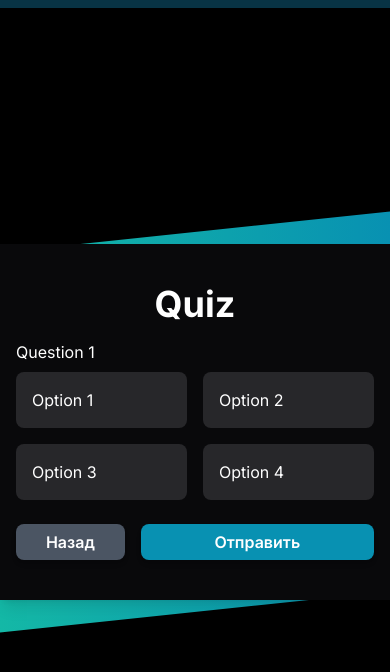
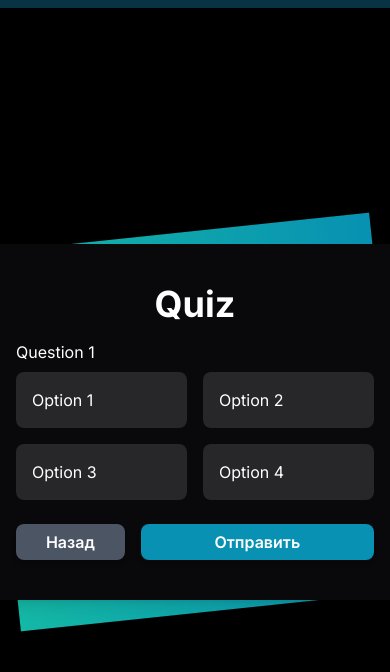
Before and after one commit to AgaspherGames/quizer, a Next.js app: page /quiz/1/1 in a window 390 px wide. Shown: the top 672 px of the page. Built offline with nearby package versions, Linux system fonts and the light colour scheme; no server answers.

Commit message:
super anims

```diff
--- a/components/component/quiz.tsx
+++ b/components/component/quiz.tsx
@@ -7,31 +7,89 @@ import { Button } from "@/components/ui/button";
 import { useParsedQuestion, useQuestions } from "@/hooks/hooks";
 import { useRouter } from "next/navigation";
 
-import React, { useEffect, useMemo } from "react";
+import React, { useEffect, useMemo, useState } from "react";
+import { motion, useCycle } from "framer-motion";
 import { twMerge } from "tailwind-merge";
+import { sleep } from "@/utils/utils";
 interface QuizProps {
   params: { id: string; questionId: string };
 }
 
+const panel = {
+  open: { opacity: 1 },
+  closed: { opacity: 0 },
+};
+const bg = {
+  closed: {
+    opacity: 0.5,
+    translateY: -500,
+    transition: {
+      type: "spring",
+    },
+  },
+  open: {
+    opacity: 1,
+    translateY: 0,
+    transition: {
+      type: "spring",
+    },
+  },
+};
+
 export const Quiz: React.FC<QuizProps> = ({ params }) => {
   const questions = useQuestions(params.id);
+  const [isClosing, toggle] = useCycle(false, true);
 
   const { isFirst, isLast, question } = useParsedQuestion(params.questionId);
 
   const router = useRouter();
 
-  function next() {
+  async function next() {
+    toggle();
+    await sleep(300);
     router.push(`/quiz/${params.id}/${+params.questionId + 1}`);
   }
-  function prev() {
+  async function prev() {
+    toggle();
+    await sleep(300);
     router.push(`/quiz/${params.id}/${+params.questionId - 1}`);
   }
 
+  function hide() {
+    toggle();
+  }
+
+  useEffect(() => {
+    return () => {};
+  }, []);
+
   return (
-    <div className="min-h-screen bg-black text-white py-6 flex flex-col justify-center sm:py-12">
+    <motion.div
+      animate={isClosing ? "closed" : "open"}
+      className="min-h-screen bg-black text-white py-6 flex flex-col justify-center sm:py-12"
+    >
       <div className="relative w-full py-3 sm:max-w-xl sm:mx-auto">
-        <div className="absolute inset-0 bg-gradient-to-r from-teal-500 to-cyan-600 shadow-lg transform -skew-y-6 sm:skew-y-0 sm:-rotate-6 sm:rounded-3xl" />
-        <div className="relative px-4 py-10 bg-zinc-950 shadow-lg sm:rounded-3xl sm:p-20">
+        <motion.div className="absolute inset-0" variants={bg}>
+          <motion.div
+            className="absolute inset-0 bg-gradient-to-r from-teal-500 to-cyan-600 shadow-lg transform -skew-y-6 sm:skew-y-0 sm:-rotate-6 sm:rounded-3xl"
+            initial={{ rotate: "84deg", scale: 0.3 }}
+            animate={{ rotate: "-6deg", scale: 1 }}
+            transition={{ duration: 1, type: "spring" }}
+          />
+        </motion.div>
+        <motion.div
+          initial={false}
+          drag={true}
+          dragConstraints={{ bottom: 0, left: 0, right: 0, top: 0 }}
+          className="relative px-4 py-10 bg-zinc-950 shadow-lg sm:rounded-3xl sm:p-20"
+        >
+          <motion.div
+            variants={panel}
+            initial={{ opacity: 0 }}
+            animate={{ opacity: 1 }}
+            transition={{ duration: 1, delay: 0.5, type: "spring" }}
+          >
+            <motion.div variants={panel}>
               <h1 className="text-4xl font-bold text-center mb-4">Quiz</h1>
               <div className="mb-5">
                 <label className="block mb-2">Question 1</label>
@@ -83,8 +141,10 @@ export const Quiz: React.FC<QuizProps> = ({ params }) => {
                   {isLast ? "Отправить" : "Следующий"}
                 </Button>
               </div>
+            </motion.div>
+          </motion.div>
+        </motion.div>
       </div>
-      </div>
-    </div>
+    </motion.div>
   );
 };
--- a/lib/utils.ts
+++ b/lib/utils.ts
@@ -1,6 +1,6 @@
-import { type ClassValue, clsx } from "clsx"
-import { twMerge } from "tailwind-merge"
+import { type ClassValue, clsx } from "clsx";
+import { twMerge } from "tailwind-merge";
 
 export function cn(...inputs: ClassValue[]) {
-  return twMerge(clsx(inputs))
+  return twMerge(clsx(inputs));
 }
--- a/package.json
+++ b/package.json
@@ -14,6 +14,7 @@
     "axios": "^1.6.0",
     "class-variance-authority": "^0.7.0",
     "clsx": "^2.0.0",
+    "framer-motion": "^10.16.4",
     "lucide-react": "^0.290.0",
     "next": "14.0.0",
     "react": "^18",
--- /dev/null
+++ b/utils/utils.ts
@@ -0,0 +1,2 @@
+export const sleep = (delay: number) =>
+  new Promise((resolve) => setTimeout(resolve, delay));
```
Also changed, not shown: 1 other file (tests, documents, lock files or other folders). Lines whose indentation alone changed are shown as unchanged.
